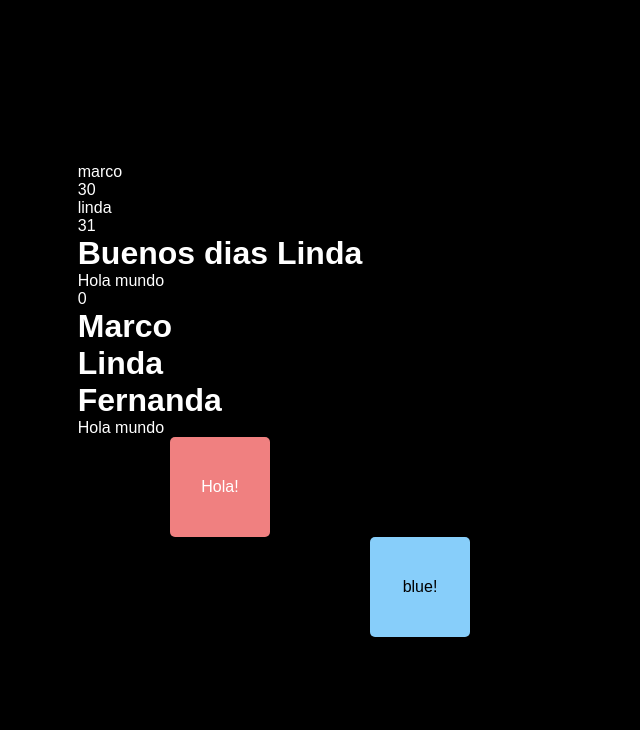
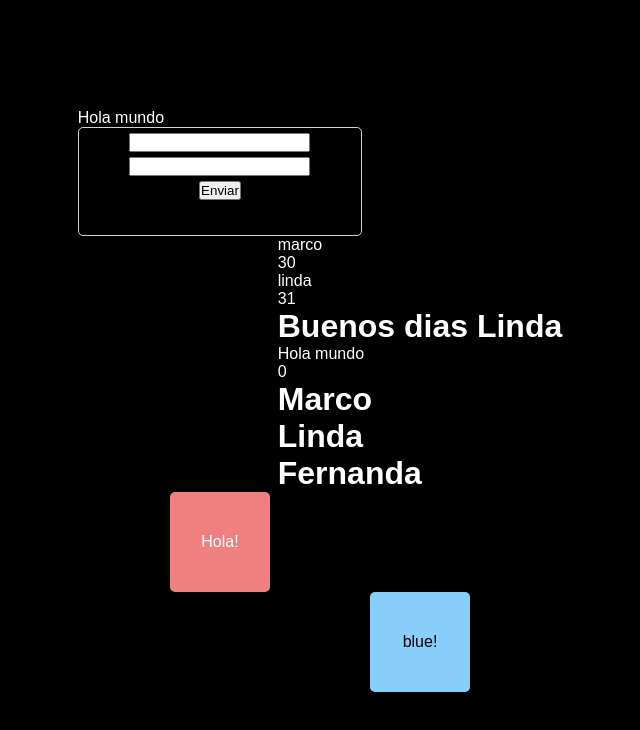
Before and after one commit to MarcoRosselDev/LeetCode, a React (Vite) app in the folder gsap-tutorial/: page / in a window 1280 px wide. Shown: the top 730 px of the page, without its empty margins (420-1060 px from the left). Built offline with nearby package versions, Linux system fonts and the light colour scheme.

Commit message:
gsap tutorial | 05

```diff
--- /dev/null
+++ b/gsap-tutorial/notes/event.css
@@ -0,0 +1,12 @@
+form{
+  display: flex;
+  flex-direction: column;
+  padding: 5px;
+  border: 1px solid lightgray;
+  border-radius: 5px;
+  gap: 5px;
+}
+
+.p-t{
+  height: 10px;
+}
--- /dev/null
+++ b/gsap-tutorial/notes/event.tsx
@@ -0,0 +1,24 @@
+import  { useState } from 'react'
+import './event.css'
+
+export function Component() {
+
+  const [text, setText] = useState('')
+  const [email, setEmail] = useState('')
+
+  function handleEmail(e:React.ChangeEvent<HTMLInputElement>) {
+    setEmail(e.target.value)
+  }
+
+  return (
+    <section className="section-form">
+      <form action="">
+        <input type="text" onChange={(e) => setText(e.target.value)}/>
+        <input type="email" onChange={handleEmail}/>
+        <button>Enviar</button>
+        <p className='p-t'>{text}</p>
+        <p className='p-t'>{email}</p>
+      </form>
+    </section>
+  )
+}
--- a/gsap-tutorial/src/App.tsx
+++ b/gsap-tutorial/src/App.tsx
@@ -5,6 +5,7 @@ import { useGSAP } from "@gsap/react";
 import { ScrollTrigger } from 'gsap/ScrollTrigger'
 import { Props } from '../notes/props'
 import {States} from '../notes/state'
+import { Component } from '../notes/event';
 
 gsap.registerPlugin(useGSAP, ScrollTrigger);
 
@@ -17,11 +18,14 @@ function App() {
   const box = useRef(null)
   const blue_box = useRef(null)
   const contenedor = useRef(null)
+  const state_elements = useRef(null)
 
   useGSAP(() =>{
     gsap.to(".box", { rotation: "+=360", duration: 3 })
 
     gsap.to(blue_box.current, { x: 200 })
+
+    gsap.to(state_elements.current, { x: 200, duration: 3 })
   }, {scope: contenedor})
 /*   useGSAP(() =>{
     gsap.to('box', {
@@ -51,14 +55,17 @@ function App() {
 
   return (
     <>
-      <Props name='marco' age={30}/>
-      <Props name='linda' age={31}>
-        <h1>Buenos dias Linda</h1>
-      </Props>
-
-      <States />
       <p>Hola mundo</p>
       <div ref={contenedor}>
+        <Component />
+        <div ref={state_elements}>
+          <Props name='marco' age={30}/>
+          <Props name='linda' age={31}>
+            <h1>Buenos dias Linda</h1>
+          </Props>
+
+          <States />
+        </div>
         <div className='box-div box' ref={box}>
           <p>Hola!</p>
         </div>
```
